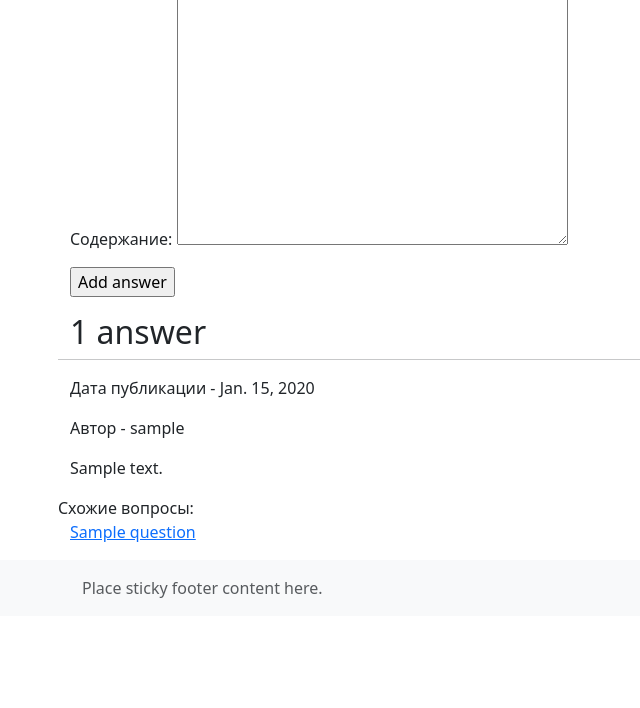
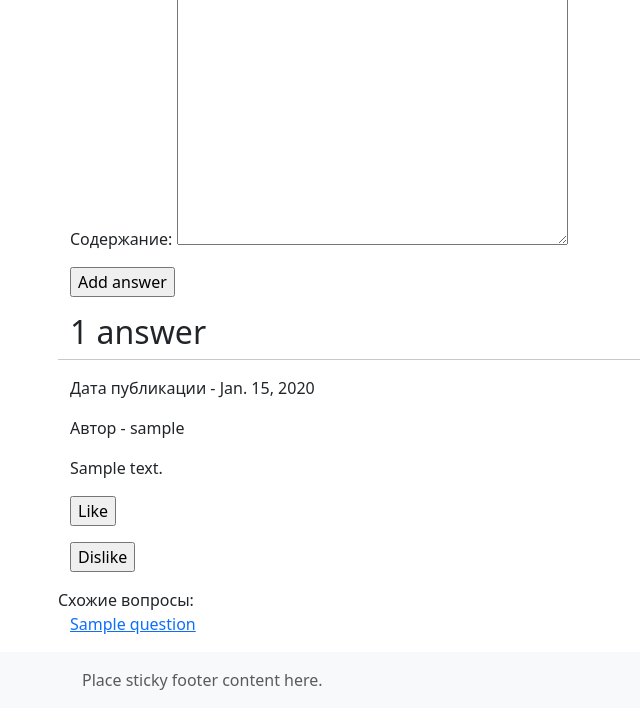
Before and after one commit to EternalTLD/Ask--Django, a Django app: template ask_project/templates/questions/question_detail.html in a window 1280 px wide. Shown: the part 191-899 px from the top of the page, without its empty margins (0-640 px from the left). Before the commit the page ends 789 px from the top, so only its background shows below. Run offline with Django 4.2, Linux system fonts and the light colour scheme; tables that the repository leaves empty hold one stand-in row (values such as "Sample post"); the template is opened without the code that fills it: values that come from a table or form of the project are taken from there, most other values are stand-ins (such as "Sample title", 1, 10 or a date in 2020); some libraries are stand-ins or nearby versions.

Commit message:
add like/dislike buttons

```diff
--- a/ask_project/templates/questions/question_detail.html
+++ b/ask_project/templates/questions/question_detail.html
@@ -30,6 +30,14 @@
         Автор - {{answer.author}}
       </p>
       {{ answer.content|linebreaks }}
+      <form method="post" action="{% url 'questions:answer_like' answer.pk %}">
+        {% csrf_token %}
+        <p><input type="submit" value="Like"></p>
+    </form>
+    <form method="post" action="{% url 'questions:answer_dislike' answer.pk %}">
+        {% csrf_token %}
+        <p><input type="submit" value="Dislike"></p>
+    </form>
     </div>
     {% empty %}
       <p>There are no comments.</p>
```
Also changed, not shown: ask_project/templates/questions/index.html (+8 -2 lines).
